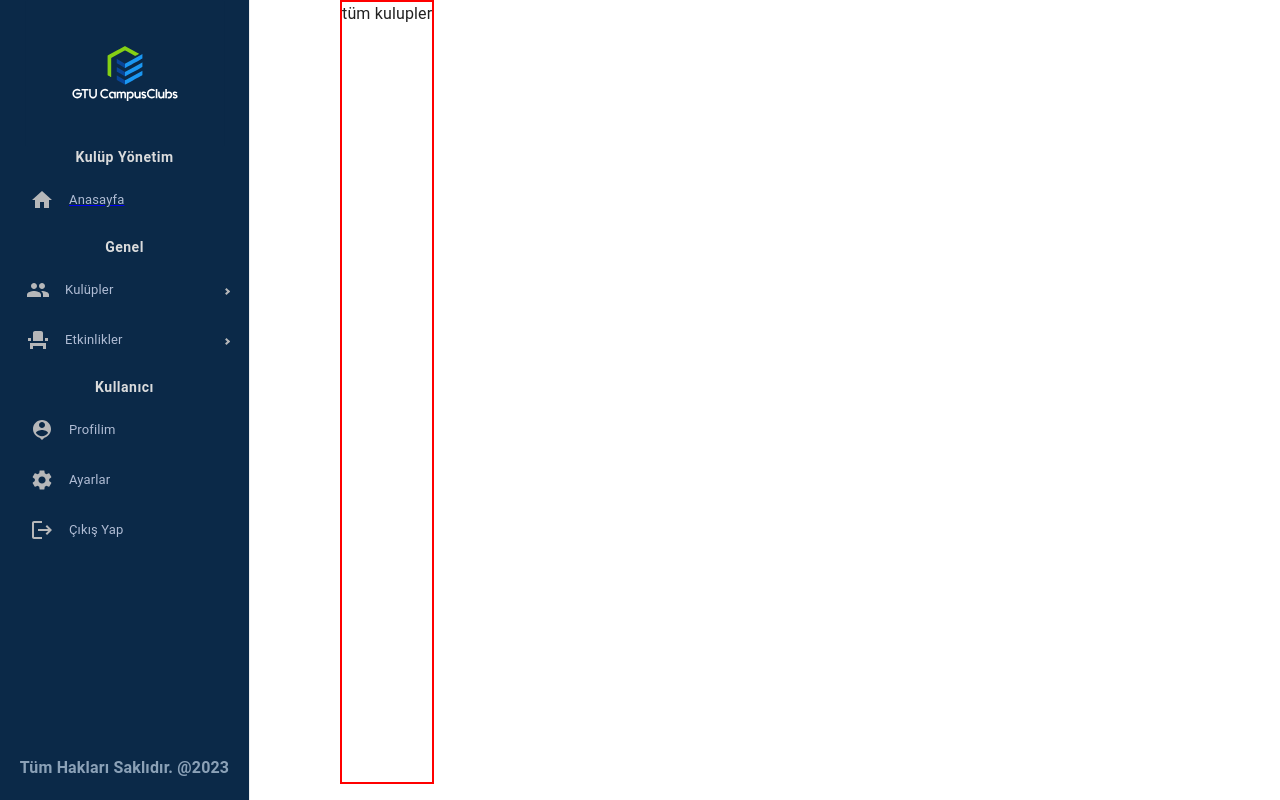
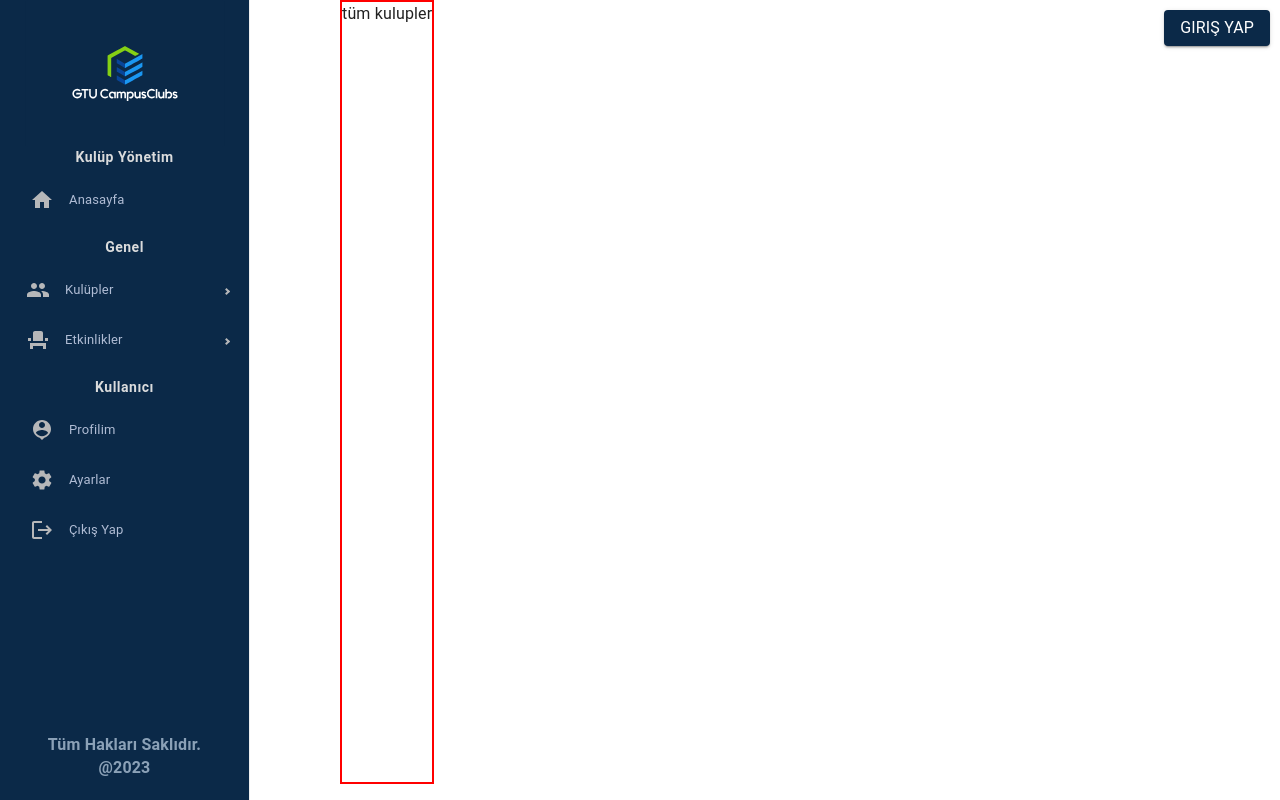
Before and after one commit to muhammedogz/CampusClubs, a React (Vite) app in the folder client/: page /kulupyonetim/kulup in a window 1280 px wide. Built offline with nearby package versions, Linux system fonts and the light colour scheme.

Commit message:
Create appbar componenet

```diff
--- a/client/src/components/common/Link.tsx
+++ b/client/src/components/common/Link.tsx
@@ -8,5 +8,14 @@ type LinkProps = ReactRouterLinkProps;
 export const Link = ({ to, ...rest }: LinkProps) => {
   const basePath = import.meta.env.VITE_BASE_PATH;
 
-  return <ReactRouterLink to={`/${basePath}${to}`} {...rest} />;
+  return (
+    <ReactRouterLink
+      style={{
+        textDecoration: 'none',
+        color: 'inherit',
+      }}
+      to={`/${basePath}${to}`}
+      {...rest}
+    />
+  );
 };
--- /dev/null
+++ b/client/src/components/layout/AppBar.tsx
@@ -0,0 +1,60 @@
+import { Button, Stack } from '@mui/material';
+import Tooltip from '@mui/material/Tooltip';
+import Typography from '@mui/material/Typography';
+import { Link } from 'src/components/common/Link';
+import { Routes } from 'src/data/routes';
+
+// const settings = ['Profile', 'Account', 'Dashboard', 'Logout'];
+
+function ResponsiveAppBar() {
+  // const [anchorElUser, setAnchorElUser] = useState<null | HTMLElement>(null);
+
+  // const handleCloseUserMenu = () => {
+  //   setAnchorElUser(null);
+  // };
+
+  // eslint-disable-next-line @typescript-eslint/no-unused-vars
+  const handleOpenUserMenu = (event: React.MouseEvent<HTMLElement>) => {
+    // setAnchorElUser(event.currentTarget);
+  };
+  return (
+    <Stack
+      sx={{
+        position: 'fixed',
+        top: 10,
+        right: 10,
+      }}
+    >
+      <Tooltip title="Giriş Yap">
+        <Button onClick={handleOpenUserMenu} variant="contained">
+          <Link to={Routes.SIGN_IN}>
+            <Typography textAlign="center">Giriş Yap</Typography>
+          </Link>
+        </Button>
+      </Tooltip>
+      {/* <Menu
+        sx={{ mt: '45px' }}
+        id="menu-appbar"
+        anchorEl={anchorElUser}
+        anchorOrigin={{
+          vertical: 'top',
+          horizontal: 'right',
+        }}
+        keepMounted
+        transformOrigin={{
+          vertical: 'top',
+          horizontal: 'right',
+        }}
+        open={Boolean(anchorElUser)}
+        onClose={handleCloseUserMenu}
+      >
+        {settings.map((setting) => (
+          <MenuItem key={setting} onClick={handleCloseUserMenu}>
+            <Typography textAlign="center">{setting}</Typography>
+          </MenuItem>
+        ))}
+      </Menu> */}
+    </Stack>
+  );
+}
+export default ResponsiveAppBar;
--- a/client/src/components/layout/Layout.tsx
+++ b/client/src/components/layout/Layout.tsx
@@ -1,4 +1,5 @@
 import { Stack, StackProps } from '@mui/material';
+import ResponsiveAppBar from 'src/components/layout/AppBar';
 import { Sidebar } from 'src/components/layout/Sidebar';
 
 type LayoutProps = StackProps & {
@@ -7,6 +8,8 @@ type LayoutProps = StackProps & {
 
 export const Layout = ({ children, ...rest }: LayoutProps) => {
   return (
+    <Stack>
+      <ResponsiveAppBar />
       <Stack flexDirection="row" gap={{ xs: '0px', md: '10px' }} {...rest}>
         <Sidebar />
         <Stack
@@ -19,5 +22,6 @@ export const Layout = ({ children, ...rest }: LayoutProps) => {
           {children}
         </Stack>
       </Stack>
+    </Stack>
   );
 };
--- a/client/src/components/layout/Sidebar.tsx
+++ b/client/src/components/layout/Sidebar.tsx
@@ -34,7 +34,7 @@ const SidebarHeader = () => {
 const SidebarFooter = () => {
   const currentYear = new Date().getFullYear();
   return (
-    <Stack>
+    <Stack px={{ xs: 'initial', md: '20px' }}>
       <Typography
         variant="body2"
         fontWeight={600}
--- a/client/src/utils/theme.ts
+++ b/client/src/utils/theme.ts
@@ -1,11 +1,11 @@
+import { red } from '@mui/material/colors';
 import { createTheme } from '@mui/material/styles';
-import { red } from '@mui/material/colors';
 
 // Create a theme instance.
 const theme = createTheme({
   palette: {
     primary: {
-      main: '#556cd6',
+      main: '#0b2948',
     },
     secondary: {
       main: '#19857b',
```
Lines whose indentation alone changed are shown as unchanged.
